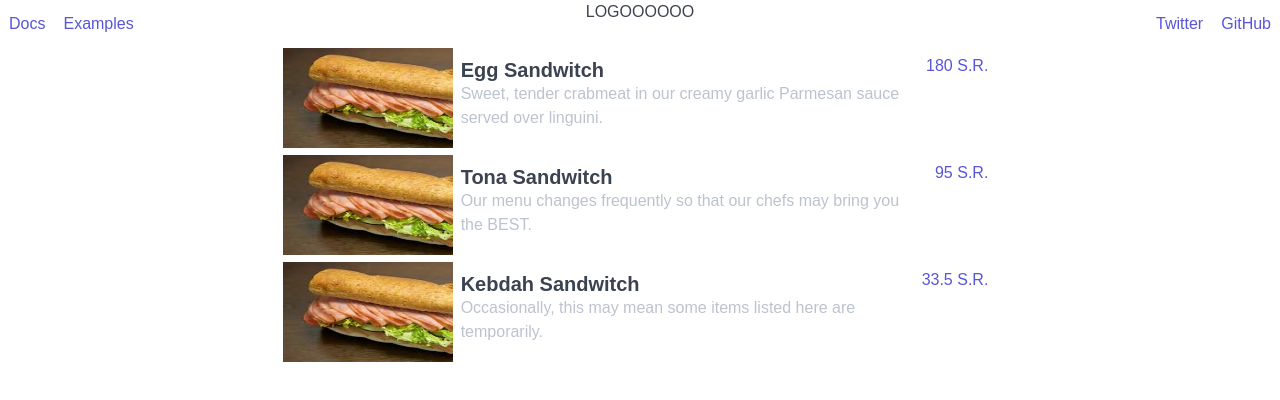
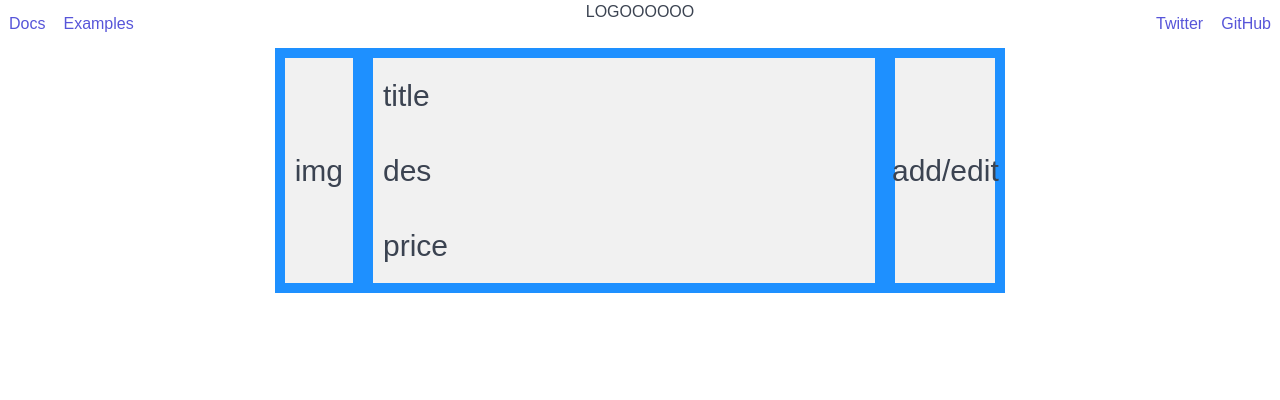
Before and after one commit to kmfh83/restaurants, a React (Create React App) app: page / in a window 1280 px wide. Shown: the top 400 px of the page. Built offline with nearby package versions, Linux system fonts and the light colour scheme.

Commit message:
ImageParallax component added, some updates on Item component

```diff
--- /dev/null
+++ b/src/components/ImageParallax.js
@@ -0,0 +1,23 @@
+import React, { Component } from 'react';
+
+
+class ImageParallax extends Component {
+
+  render() {
+    return (
+      <div className="parallax">
+        <div className="parallax-top-left" tabIndex="1"></div>
+        <div className="parallax-top-right" tabIndex="2"></div>
+        <div className="parallax-bottom-left" tabIndex="3"></div>
+        <div className="parallax-bottom-right" tabIndex="4"></div>
+        <div className="parallax-content">
+          <div className="parallax-back padd-5">
+            <img src={this.props.image} className="img-responsive rounded item-image" alt={this.props.title}/>
+          </div>
+        </div>
+      </div>
+    )
+  }
+}
+
+export default ImageParallax;
--- a/src/components/Item.js
+++ b/src/components/Item.js
@@ -1,29 +1,49 @@
 import React, { Component } from 'react';
 import items from './data';
+import ImageParallax from './ImageParallax';
 
 class Item extends Component {
   render() {
     return (
-      <div className="container">
-        {items.map((item)=>
-          <div className="tile">
-            <div className="tile-icon">
-              <div className="example-tile-icon">
-                <img className="item-img" src={item.image}/>
+
+      <div className="">
+
+
+
+        <div className="flex-container">
+          <div className="perfect-centering">img</div>
+          <div className="flex-container-col item-details">
+            <div>title</div>
+            <div>des</div>
+            <div>price</div>
+          </div>
+          <div className="perfect-centering">add/edit</div>
+        </div>
+
+        {/* {items.map((item)=>
+          <div className="mtam" key={item.id}>
+            <div className="mtam-icon">
+              <div className="example-mtam-icon">
+                <ImageParallax image={item.image} title={item.title} />
               </div>
             </div>
-            <div className="tile-content">
-              <div className="tile-title">{item.title}</div>
-              <div className="tile-subtitle text-gray">{item.description}</div>
+            <div className="mtam-content">
+              <div className="mtam-title padding-top-3">{item.title}</div>
+              <div className="mtam-subtitle text-gray ptb-5">
+                {item.description}</div>
+                <div className="">
+                  <span className="">
+                    {item.price} S.R.
+                  </span>
+                </div>
             </div>
-            <div className="tile-action">
-              <button className="btn btn-link">
-                {item.price} S.R.
-                {/* <i className="icon icon-more-vert"></i> */}
-              </button>
+            <div className="">
+              <span className="">
+                ADD/EDIT
+              </span>
             </div>
           </div>
-        )}
+        )} */}
       </div>
     )
   }
--- a/src/components/data.js
+++ b/src/components/data.js
@@ -2,7 +2,7 @@ const items =[ {
             id: 1,
             title: 'Egg Sandwitch',
             price: 180,
-            description: 'Sweet, tender crabmeat in our creamy garlic Parmesan sauce served over linguini.',
+            description: 'Sweet, tender crabmeat in our creamy garlic Parmesan sauce served over linguini garlic Parmesan sauce served over linguini garlic Parmesan sauce served over linguini.',
             image: require('./img/sandwitch.jpg')
 
 
--- a/src/style.css
+++ b/src/style.css
@@ -37,12 +37,43 @@ body {
   font-weight: bold;
 }
 
-.item-img {
-  max-height: 100px;
-  width: 170px;
+.item-image {
+  max-height: 120px;
+  width: 180px;
 }
 
 .tile:hover {
   background-color: #f7f7f7;
   cursor: pointer;
 }
+
+.flex-container {
+  display: flex;
+  background-color: DodgerBlue;
+}
+
+.item-details {
+  flex-basis: 100%;
+  text-align: left !important;
+  padding-left: 10px;
+}
+
+.flex-container > div {
+  background-color: #f1f1f1;
+  width: 100px;
+  margin: 10px;
+  text-align: center;
+  line-height: 75px;
+  font-size: 30px;
+}
+
+.flex-container-col {
+  display: flex;
+  flex-direction: column;
+}
+
+.perfect-centering {
+  display: flex;
+  justify-content: center;
+  align-items: center;
+}
```
Also changed, not shown: IMG_0910.jpg (added).
